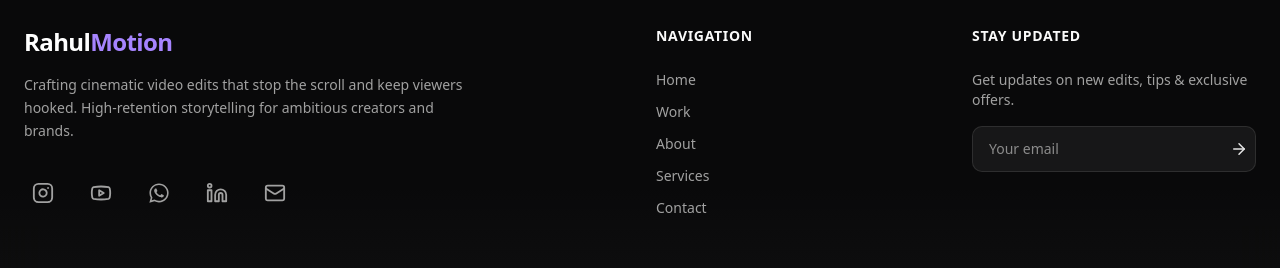
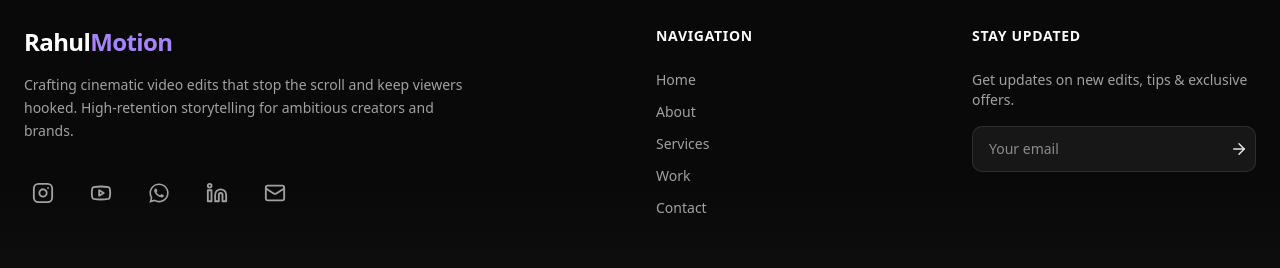
Before and after one commit to thetiwarishubh/video-editor-portfolio, a React (Vite) app: page / in a window 1280 px wide. Shown: the part 935-1203 px from the top of the page. Built offline with nearby package versions, Linux system fonts and the light colour scheme.

Commit message:
update footer

```diff
--- a/src/components/layout/Footer.tsx
+++ b/src/components/layout/Footer.tsx
@@ -68,9 +68,9 @@ const Footer = () => {
             <ul className="space-y-3 text-sm">
               {[
                 { to: "/", label: "Home" },
-                { to: "/work", label: "Work" },
                 { to: "/about", label: "About" },
                 { to: "/services", label: "Services" },
+                { to: "/work", label: "Work" },
                 { to: "/contact", label: "Contact" },
               ].map((item) => (
                 <li key={item.label}>
```
